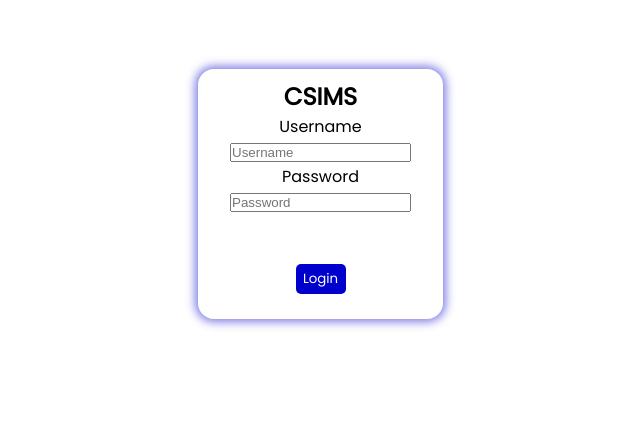
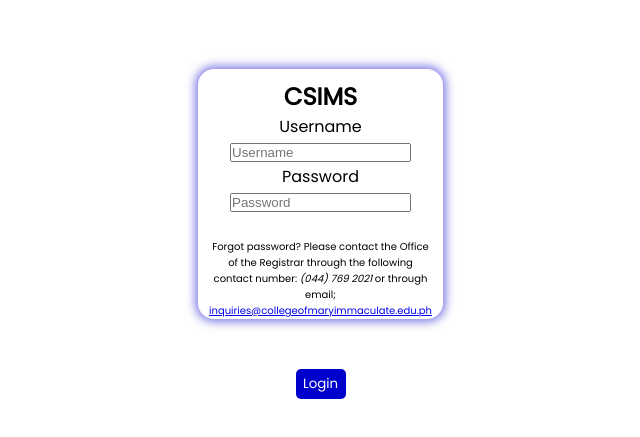
Before and after one commit to wilsterdc/CSIMS, a React (Create React App) app: page / in a window 1280 px wide. Shown: the part 131-568 px from the top of the page, without its empty margins (637-1277 px from the left). Built offline with nearby package versions, Linux system fonts and the light colour scheme.

Commit message:
:rocket: initial commit

```diff
--- a/src/components/Login.css
+++ b/src/components/Login.css
@@ -53,6 +53,10 @@
     transform: scale(0.95)
 }
 
+.reset {
+    font-size: 10px;
+}
+
 
 @media screen and (max-width: 768px) {
     .cover {
--- a/src/components/Login.js
+++ b/src/components/Login.js
@@ -16,6 +16,15 @@
                     <br />
                     <input type = 'password' placeholder = 'Password'></input>
                 </div>
+                <br />
+                <div>
+                    <p className = 'reset'>Forgot password? Please contact the Office of the Registrar
+                        through the following contact number: <em>(044) 769 2021</em> or
+                         through email; <a href = "mailto:inquiries@collegeofmaryimmaculate.edu.ph" target="_blank">
+                            inquiries@collegeofmaryimmaculate.edu.ph</a>
+
+                    </p>
+                </div>
                 <div>
                     <button className = 'login-btn'>Login</button>
                 </div>
```
